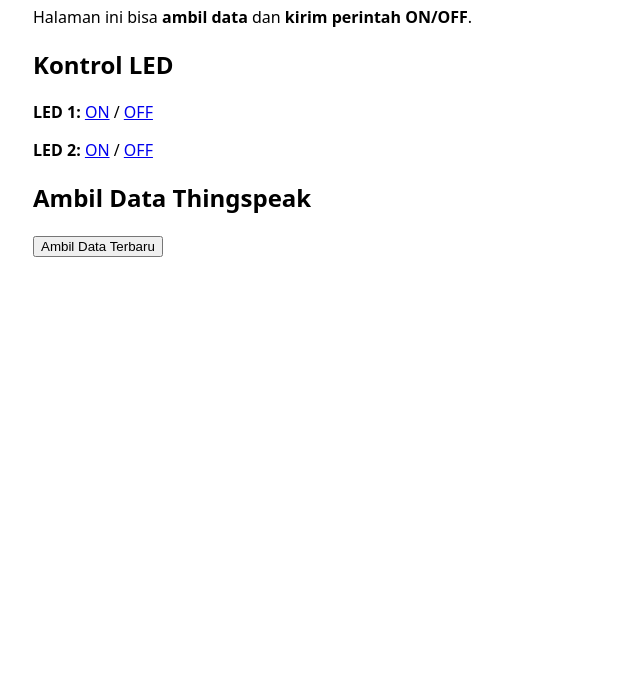
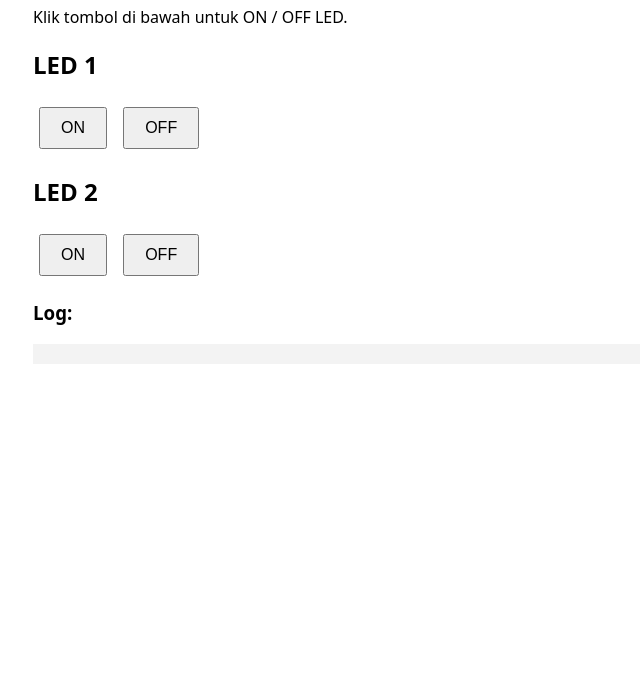
Before and after one commit to danaffani/prak7iot, a plain HTML site: page index.html in a window 1280 px wide. Shown: the part 120-800 px from the top of the page, without its empty margins (7-647 px from the left). Drawn offline with Linux system fonts and the light colour scheme.

Commit message:
update link

```diff
--- a/index.html
+++ b/index.html
@@ -3,43 +3,47 @@
   <head>
     <meta charset="utf-8" />
     <meta name="viewport" content="width=device-width,initial-scale=1" />
-    <title>ESP8266 + Thingspeak Control</title>
+    <title>Kontrol LED via ThingSpeak</title>
+    <style>
+      body { font-family: system-ui, sans-serif; padding: 32px; }
+      button { margin: 6px; padding: 10px 20px; font-size: 16px; }
+      pre { background: #f3f3f3; padding: 10px; }
+    </style>
   </head>
-  <body style="font-family: system-ui, sans-serif; padding: 32px;">
-    <h1>ESP8266 → Thingspeak via Vercel</h1>
-    <p>Halaman ini bisa <b>ambil data</b> dan <b>kirim perintah ON/OFF</b>.</p>
+  <body>
+    <h1>Kontrol LED ESP8266 via ThingSpeak</h1>
+    <p>Klik tombol di bawah untuk ON / OFF LED.</p>
 
-    <!-- Bagian kontrol LED -->
-    <h2>Kontrol LED</h2>
-    <p>
-      <b>LED 1:</b>
-      <a href="https://api.thingspeak.com/update?api_key=K7Q0Q0BDMI2R331J&field1=1" target="_blank">ON</a> /
-      <a href="https://api.thingspeak.com/update?api_key=K7Q0Q0BDMI2R331J&field1=0" target="_blank">OFF</a>
-    </p>
+    <div>
+      <h2>LED 1</h2>
+      <button onclick="setLED(1,1)">ON</button>
+      <button onclick="setLED(1,0)">OFF</button>
+    </div>
 
-    <p>
-      <b>LED 2:</b>
-      <a href="https://api.thingspeak.com/update?api_key=K7Q0Q0BDMI2R331J&field2=1" target="_blank">ON</a> /
-      <a href="https://api.thingspeak.com/update?api_key=K7Q0Q0BDMI2R331J&field2=0" target="_blank">OFF</a>
-    </p>
+    <div>
+      <h2>LED 2</h2>
+      <button onclick="setLED(2,1)">ON</button>
+      <button onclick="setLED(2,0)">OFF</button>
+    </div>
 
-    <!-- Bagian baca data -->
-    <h2>Ambil Data Thingspeak</h2>
-    <button id="btn">Ambil Data Terbaru</button>
+    <h3>Log:</h3>
     <pre id="output"></pre>
 
     <script>
-      document.getElementById("btn").onclick = async () => {
-        const url =
-          "https://api.thingspeak.com/channels/3096028/feeds.json?api_key=0GQ0Y8ZFF89XDO6K&results=2";
-        const r = await fetch(url);
-        const data = await r.json();
-        document.getElementById("output").textContent = JSON.stringify(
-          data,
-          null,
-          2
-        );
-      };
+      const API_KEY = "K7Q0Q0BDMI2R331J"; // Write API Key kamu
+
+      async function setLED(field, value) {
+        const url = `https://api.thingspeak.com/update?api_key=${API_KEY}&field${field}=${value}`;
+        try {
+          const r = await fetch(url);
+          const res = await r.text(); // ThingSpeak balikin entry_id (angka)
+          document.getElementById("output").textContent +=
+            `LED${field} set to ${value} → Entry ${res}\n`;
+        } catch (err) {
+          document.getElementById("output").textContent +=
+            `Error: ${err}\n`;
+        }
+      }
     </script>
   </body>
 </html>
```
